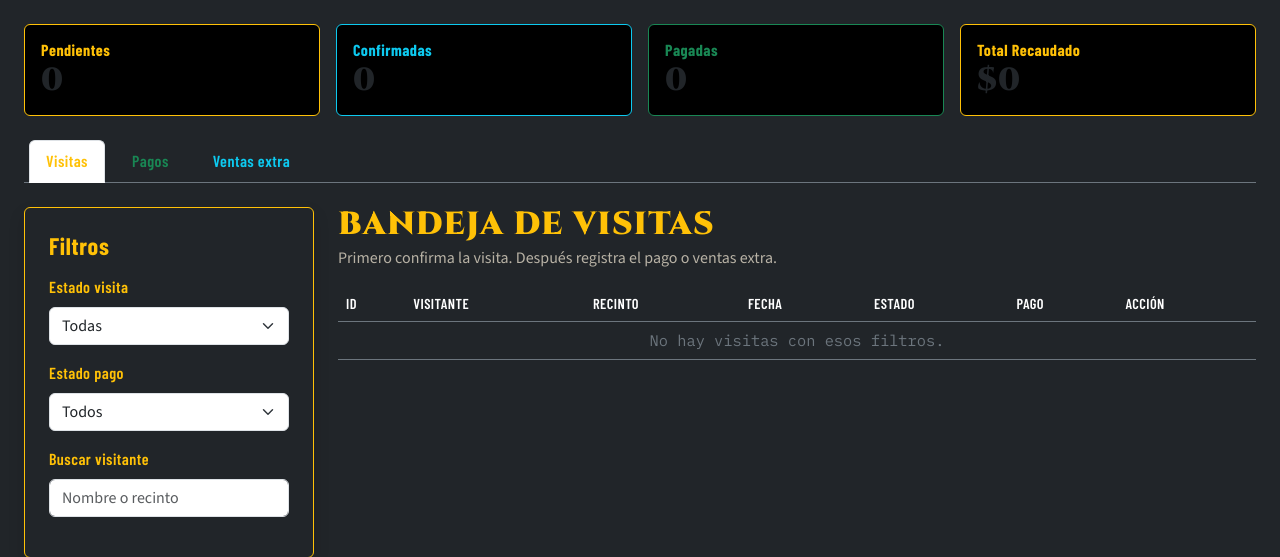
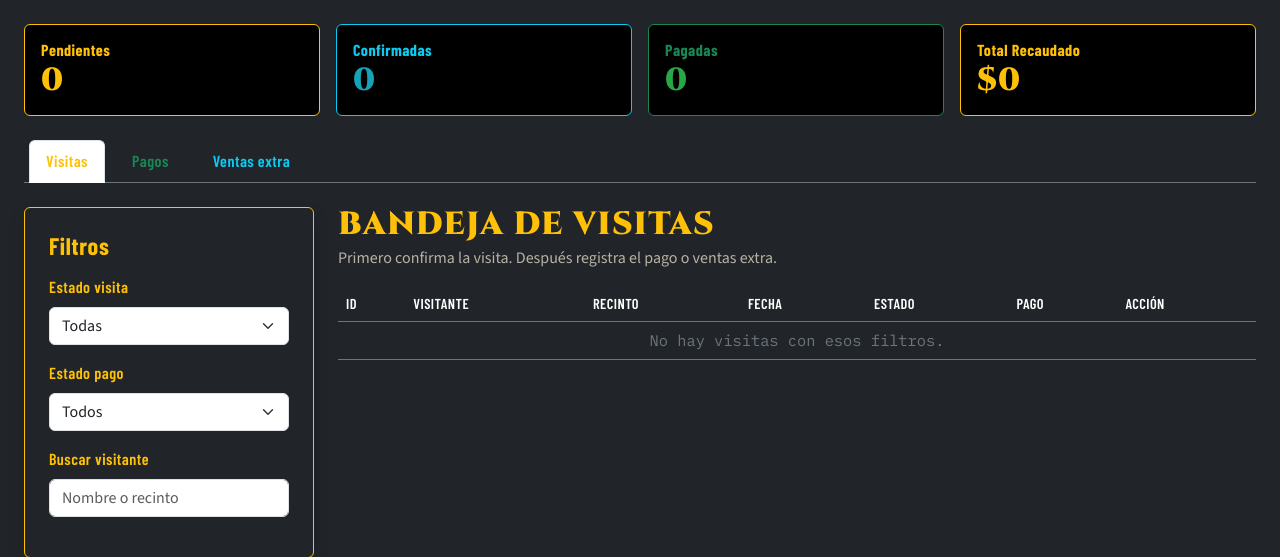
Before and after one commit to manuel2223/TABD_CretacicPark, a Flask app: page /panel_ventas in a window 1280 px wide. Shown: the part 59-616 px from the top of the page. Run offline with Flask 3, Linux system fonts and the light colour scheme; data that the repository does not hold is empty.

Commit message:
cambios colores

```diff
--- a/templates/ventas.html
+++ b/templates/ventas.html
@@ -30,25 +30,25 @@
             <div class="col-md-3">
                 <div class="card bg-black border-warning p-3">
                     <h6 class="text-warning mb-1">Pendientes</h6>
-                    <h2 id="metric-pendientes" class="mb-0">0</h2>
+                    <h2 id="metric-pendientes" class="mb-0" style="color: #ffc107;">0</h2>
                 </div>
             </div>
             <div class="col-md-3">
                 <div class="card bg-black border-info p-3">
                     <h6 class="text-info mb-1">Confirmadas</h6>
-                    <h2 id="metric-confirmadas" class="mb-0">0</h2>
+                    <h2 id="metric-confirmadas" class="mb-0" style="color: #17a2b8;">0</h2>
                 </div>
             </div>
             <div class="col-md-3">
                 <div class="card bg-black border-success p-3">
                     <h6 class="text-success mb-1">Pagadas</h6>
-                    <h2 id="metric-pagadas" class="mb-0">0</h2>
+                    <h2 id="metric-pagadas" class="mb-0" style="color: #28a745;">0</h2>
                 </div>
             </div>
             <div class="col-md-3">
                 <div class="card bg-black border-warning p-3">
                     <h6 class="text-warning mb-1">Total Recaudado</h6>
-                    <h2 id="total-caja" class="mb-0">$0.00</h2>
+                    <h2 id="total-caja" class="mb-0" style="color: #ffc107;">$0.00</h2>
                 </div>
             </div>
         </div>
```
